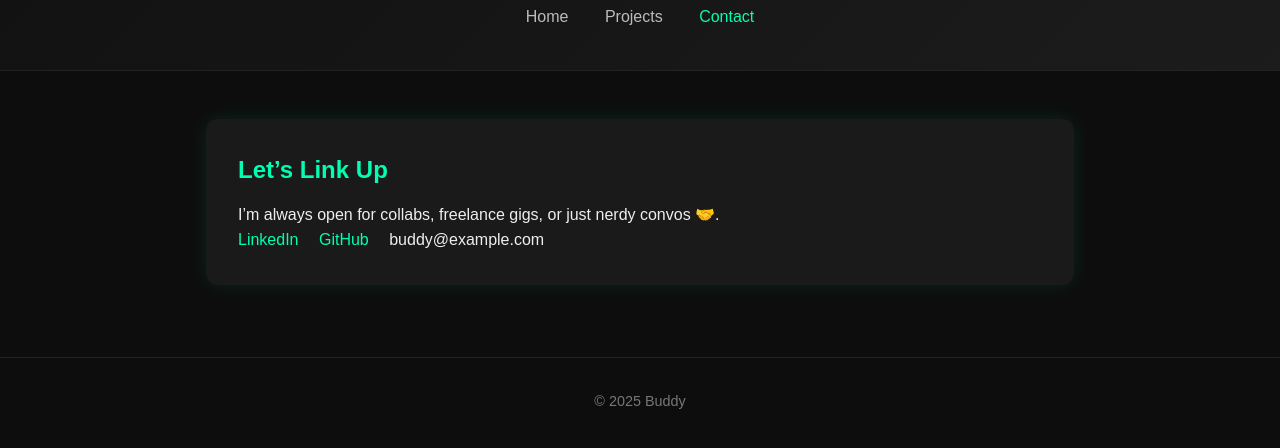
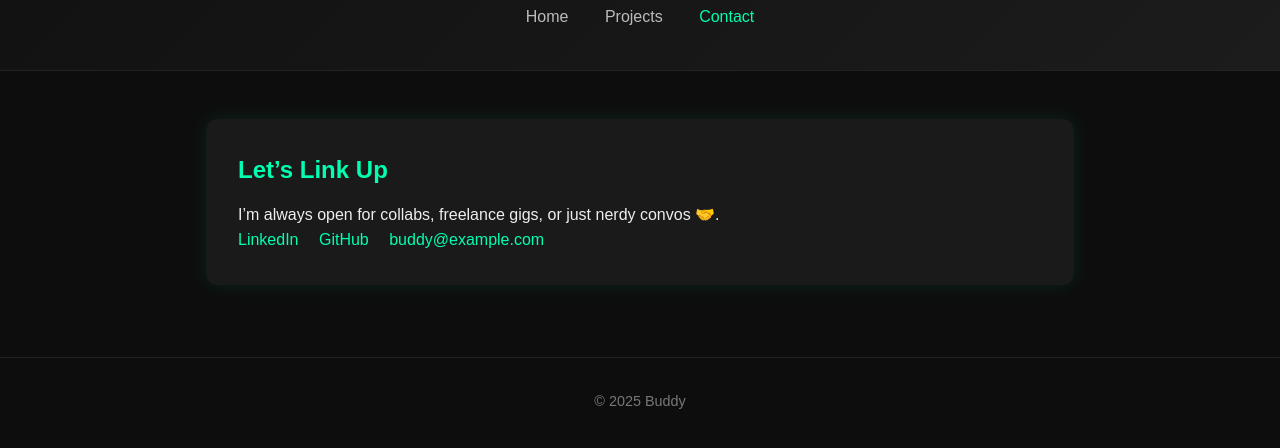
Before and after one commit to Vortex-Scurge/vortexscurge.github.io, a plain HTML site: page contact.html in a window 1280 px wide. Shown: the part 116-564 px from the top of the page. Drawn offline with Linux system fonts and the light colour scheme.

Commit message:
Update style.css

```diff
--- a/style.css
+++ b/style.css
@@ -71,6 +71,11 @@ main { max-width: 900px; margin: 2rem auto; padding: 1rem; }
 }
 .btn:hover { background: #00d994; }
 
+.socials span {
+  color: #00ffb0;
+  font-weight: 500;
+}
+
 /* Socials */
 .socials a {
   margin-right: 1rem;
```
